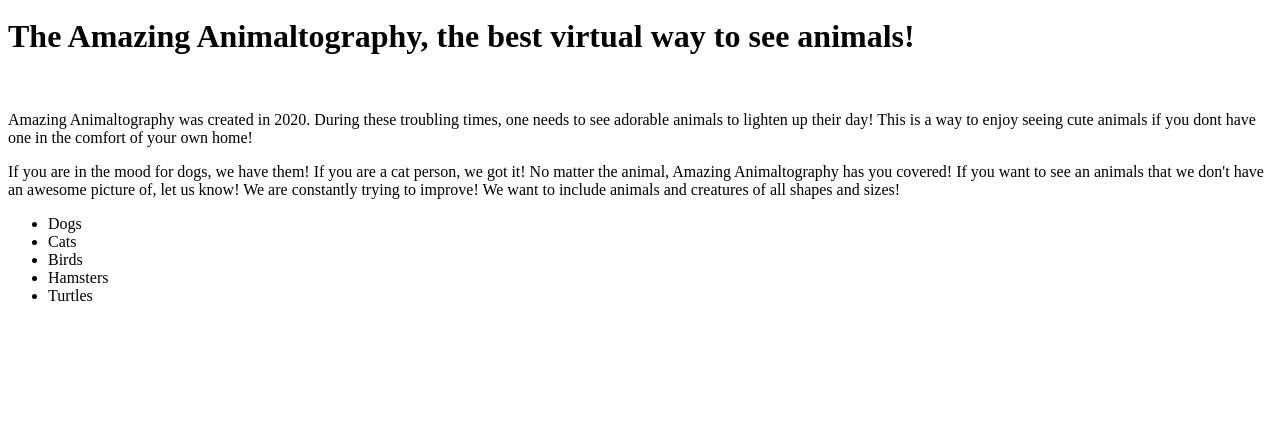
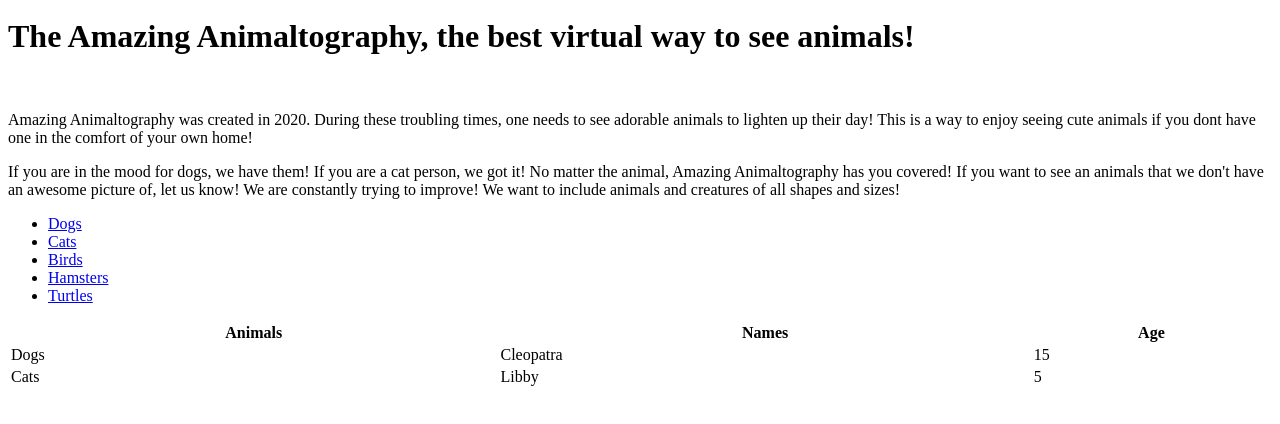
Before and after one commit to Jakehavran1/Animaltography, a plain HTML site: page The Amazing Animaltography.html in a window 1280 px wide. Shown: the part 110-534 px from the top of the page. Drawn offline with Linux system fonts and the light colour scheme.

Commit message:
Added table and fixed images

```diff
--- a/The Amazing Animaltography.html
+++ b/The Amazing Animaltography.html
@@ -1,8 +1,11 @@
+<!--Documant Page created by Sammy Cardinal-->
+
 <!DOCTYPE html>
 
 <title> The Amazing Animaltography </title>
 
 <h1> Do you like photography? Do you like animals?</h1>
+
 <h2> If you answered yes to any of these questions, then you've come to the right site! </h2>
 
 <h1> The Amazing Animaltography, the best virtual way to see animals! </h1>
@@ -16,10 +19,44 @@
 
 <nav>
 	<ul>
-		<li> Dogs </li>
-		<li> Cats </li>
-		<li> Birds </li>
-		<li> Hamsters </li>
-		<li> Turtles </li>
+		<li>
+			 <a href="Dogs.html">Dogs</a>
+		</li>
+
+		<li>
+			 <a href="Cats.html">Cats</a>
+		</li>
+
+		<li>
+			<a href="Birds.html">Birds</a>
+		</li>
+
+		<li>
+			 <a href="Hamsters.html">Hamsters</a>
+		</li>
+
+		<li>
+			 <a href="Turtles.html">Turtles</a>
+		</li>
 	</ul>
 </nav>
+
+
+
+<table style="width:100%">
+  <tr>
+    <th>Animals</th>
+    <th>Names</th>
+    <th>Age</th>
+  </tr>
+  <tr>
+    <td>Dogs</td>
+    <td>Cleopatra</td>
+    <td>15</td>
+  </tr>
+  <tr>
+    <td>Cats</td>
+    <td>Libby</td>
+    <td>5</td>
+  </tr>
+</table>
```
Also changed, not shown: Birds.html (+2 -2 lines), Cats.html (+3 -3 lines), Hamsters.html (+29 -0 lines), Turtles.html (+31 -1 lines), bird1.jpg (renamed from bird1.jpeg.jpg), bird2.jpg (renamed from bird2.jpeg.jpg), cat2.jpg (renamed from IMG_20200914_171948.jpg), 4 other files.
